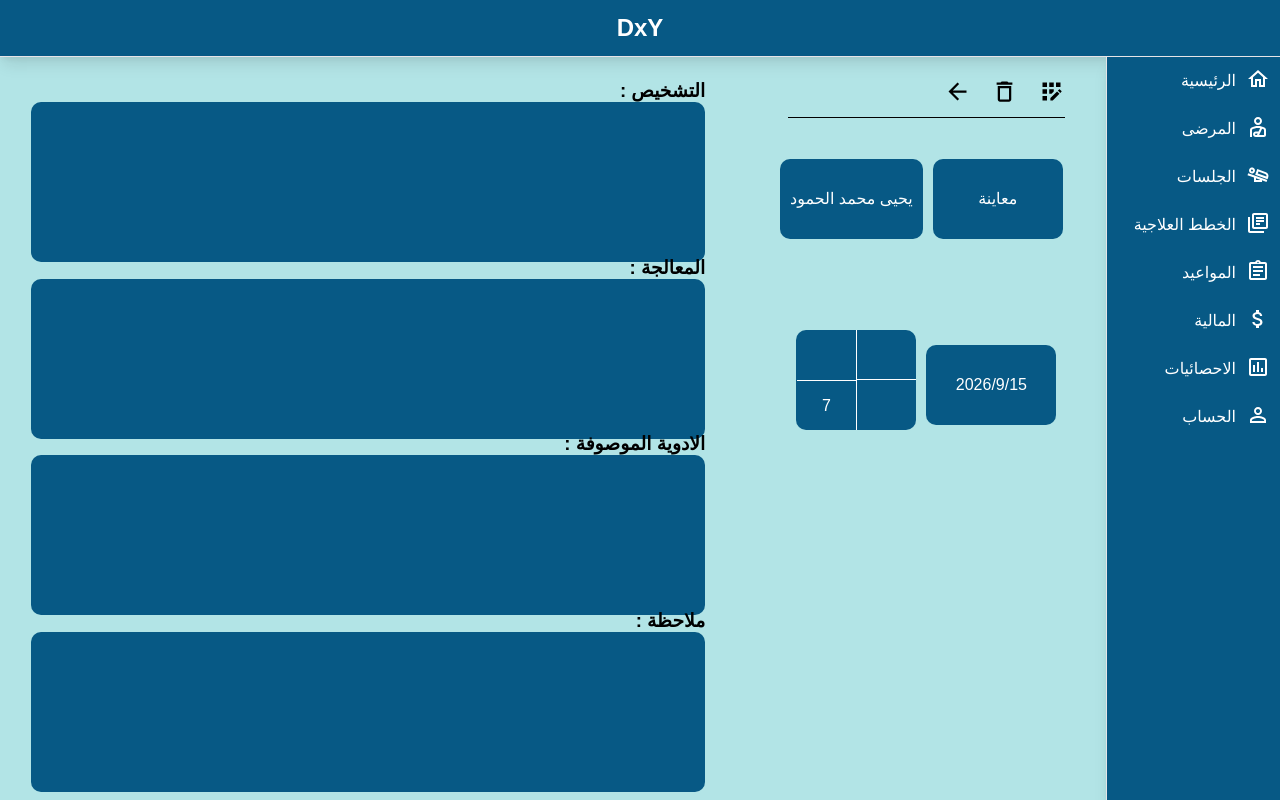
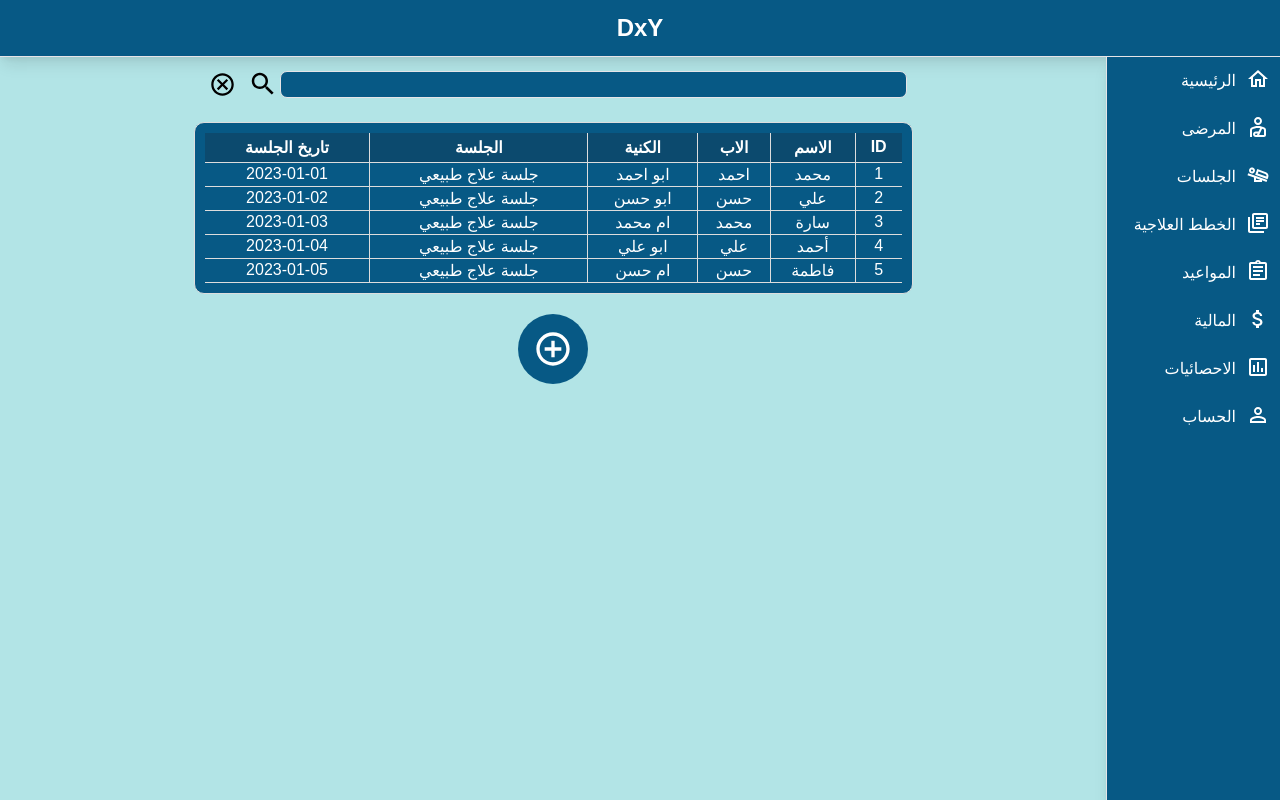
Before and after one commit to yahia-y4/DxY, a React app in the folder frontend/: page /sessions in a window 1280 px wide. Built offline with nearby package versions, Linux system fonts and the light colour scheme; the HTML template or start-up script is replaced by a standard one.

Commit message:
init data in sessions table

```diff
--- a/frontend/src/modules/sessions/sections/sessionsTable/sessionsTable.jsx
+++ b/frontend/src/modules/sessions/sections/sessionsTable/sessionsTable.jsx
@@ -5,15 +5,22 @@ import Search from "../../../../components/search/search";
 export default function SectionsTable() {
   const columns = [
     { name: "id", label: "ID" },
-    { name: "name", label: "Name" },
-    { name: "age", label: "Age" },
-    { name: "gender", label: "Gender" },
+    { name: "name", label: "الاسم" },
+    { name: "father_name", label: "الاب" },
+    { name: "nick_name", label: "الكنية" },
+    { name: "sections_name", label: "الجلسة" },
+    { name: "date", label: "تاريخ الجلسة" },
+
   ];
   const data = [
-    { id: 1, name: "John Doe", age: 30, gender: "Male" },
-    { id: 2, name: "Jane Smith", age: 25, gender: "Female" },
-    { id: 3, name: "Alice Johnson", age: 28, gender: "Female" },
+    {id: 1, name: "محمد", father_name: "احمد", nick_name: "ابو احمد", sections_name: "جلسة علاج طبيعي", date: "2023-01-01"},
+    {id: 2, name: "علي", father_name: "حسن", nick_name: "ابو حسن", sections_name: "جلسة علاج طبيعي", date: "2023-01-02"},
+    {id: 3, name: "سارة", father_name: "محمد", nick_name: "ام محمد", sections_name: "جلسة علاج طبيعي", date: "2023-01-03"},
+    {id: 4, name: "أحمد", father_name: "علي", nick_name: "ابو علي", sections_name: "جلسة علاج طبيعي", date: "2023-01-04"},
+    {id: 5, name: "فاطمة", father_name: "حسن", nick_name: "ام حسن", sections_name: "جلسة علاج طبيعي", date: "2023-01-05"},
   ];
+
+
   return (
     <div className="sessionsTable">
       <Search w={"90%"} />
--- a/frontend/src/modules/sessions/sessionsPage/sessionsPage.jsx
+++ b/frontend/src/modules/sessions/sessionsPage/sessionsPage.jsx
@@ -1,16 +1,16 @@
 
 // import SessionAdd from "../sections/sessionAdd/sessionAdd"
-import SessionInfo from "../sections/sessionInfo/sessionInfo"
+// import SessionInfo from "../sections/sessionInfo/sessionInfo"
 import "./sessionsPage.css"
-//import SectionsTable from "../sections/sessionsTable/sessionsTable"
+import SectionsTable from "../sections/sessionsTable/sessionsTable"
 
 
 export default function SessionsPage(){
     return(
         <div className="sessions-Page">
-        {/* <SectionsTable/> */}
+        <SectionsTable/>
         {/* <SessionAdd/> */}
-        <SessionInfo/>
+        {/* <SessionInfo/> */}
         </div>
     )
 }
```
